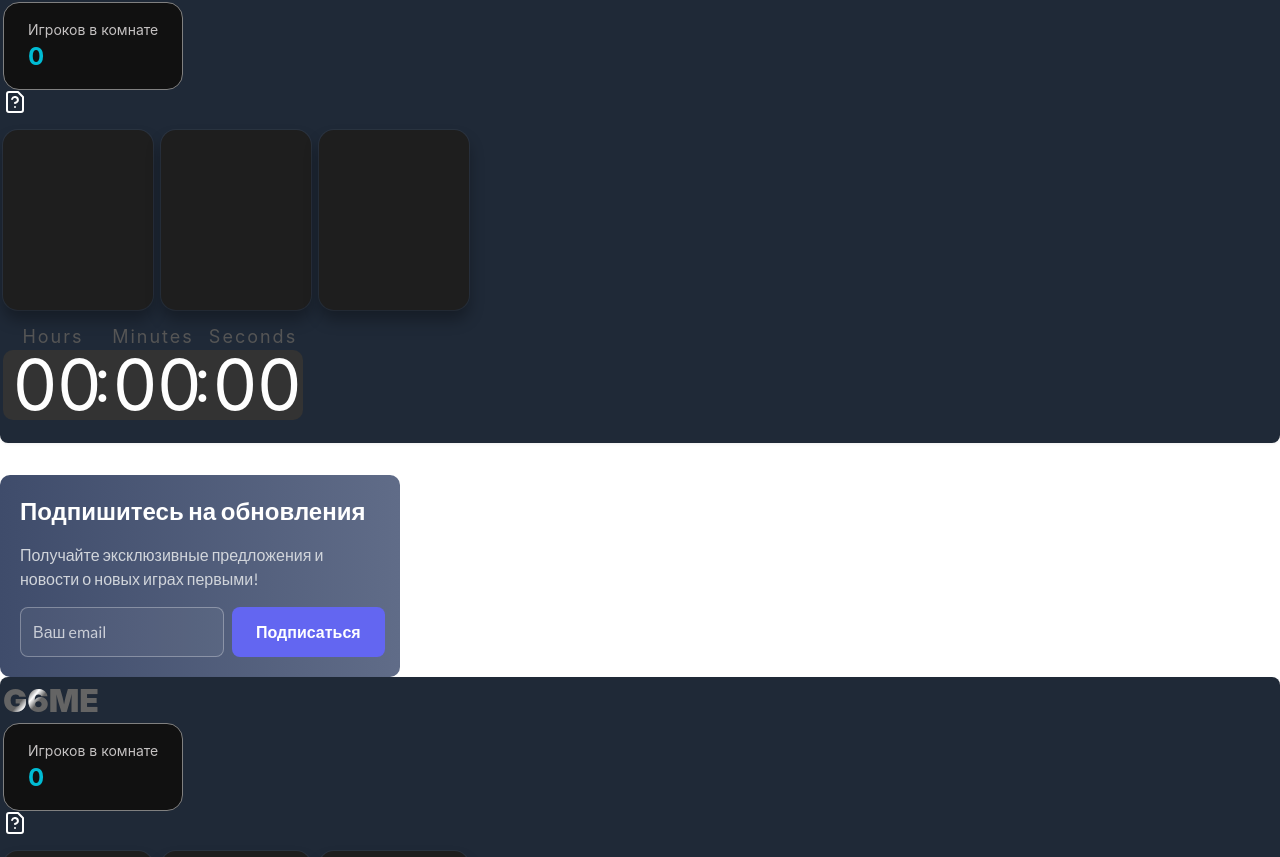
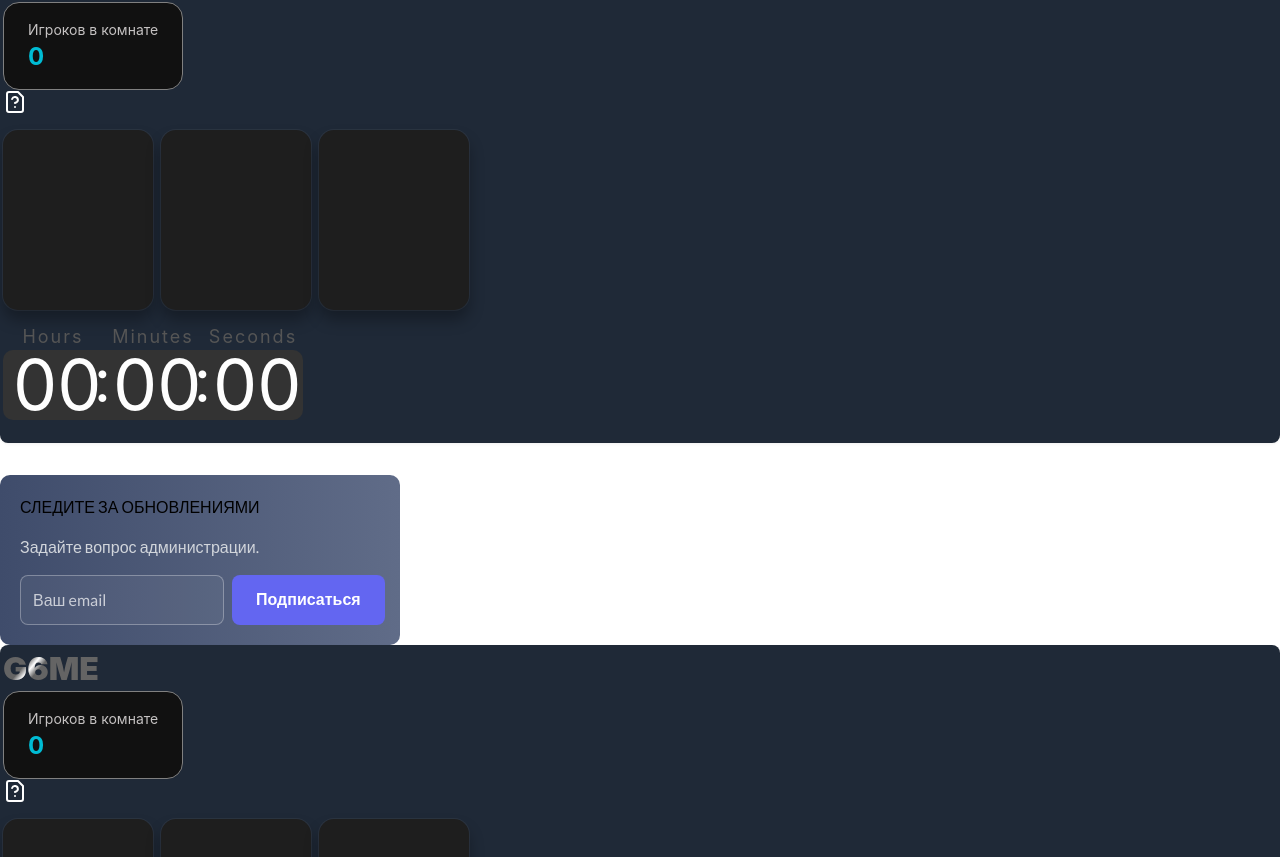
Before and after one commit to AndreiXaker/PING, a React (Vite) app: page / in a window 1280 px wide. Shown: the part 403-1260 px from the top of the page. Built offline with nearby package versions, Linux system fonts and the light colour scheme; no server answers.

Commit message:
add new LetterForm

```diff
--- a/src/component/LetterForm.tsx
+++ b/src/component/LetterForm.tsx
@@ -9,9 +9,9 @@ const NewsletterForm = () => {
   return (
     <StyledWrapper>
       <form className="form" onSubmit={handleSubmit}>
-        <span className="title">Подпишитесь на обновления</span>
+        <span className="text-center text-xl font-bold">СЛЕДИТЕ ЗА ОБНОВЛЕНИЯМИ</span>
         <p className="description">
-          Получайте эксклюзивные предложения и новости о новых играх первыми!
+          Задайте вопрос администрации.
         </p>
         <div>
           <input
@@ -20,7 +20,12 @@ const NewsletterForm = () => {
             name="email"
             required
           />
-          <button type="submit">Подписаться</button>
+          <a
+          className="subscribe-button"
+          href='https://t.me/the_ping'
+          target="_blank"
+          rel="noopener noreferrer"
+          >Подписаться</a>
         </div>
       </form>
     </StyledWrapper>
@@ -30,6 +35,23 @@ const NewsletterForm = () => {
 const StyledWrapper = styled.div`
   margin-top: 2rem;
 
+  .subscribe-button {
+  padding: 0.75rem 1.5rem;
+  background: #6366f1;
+  border: none;
+  border-radius: 8px;
+  color: white;
+  font-weight: 600;
+  cursor: pointer;
+  text-align: center;
+  text-decoration: none;
+  display: inline-block;
+  transition: background 0.3s;
+
+  &:hover {
+    background: #4f46e5;
+  }
+}
   .form {
     display: flex;
     flex-direction: column;
```
